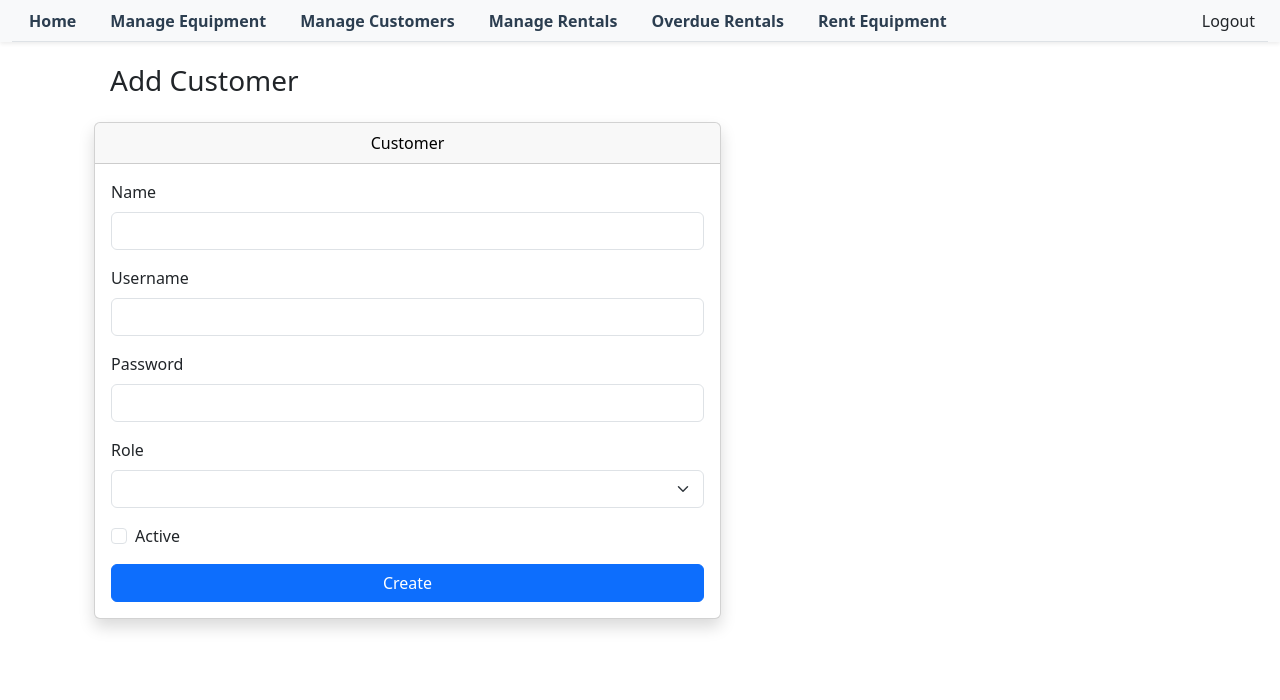
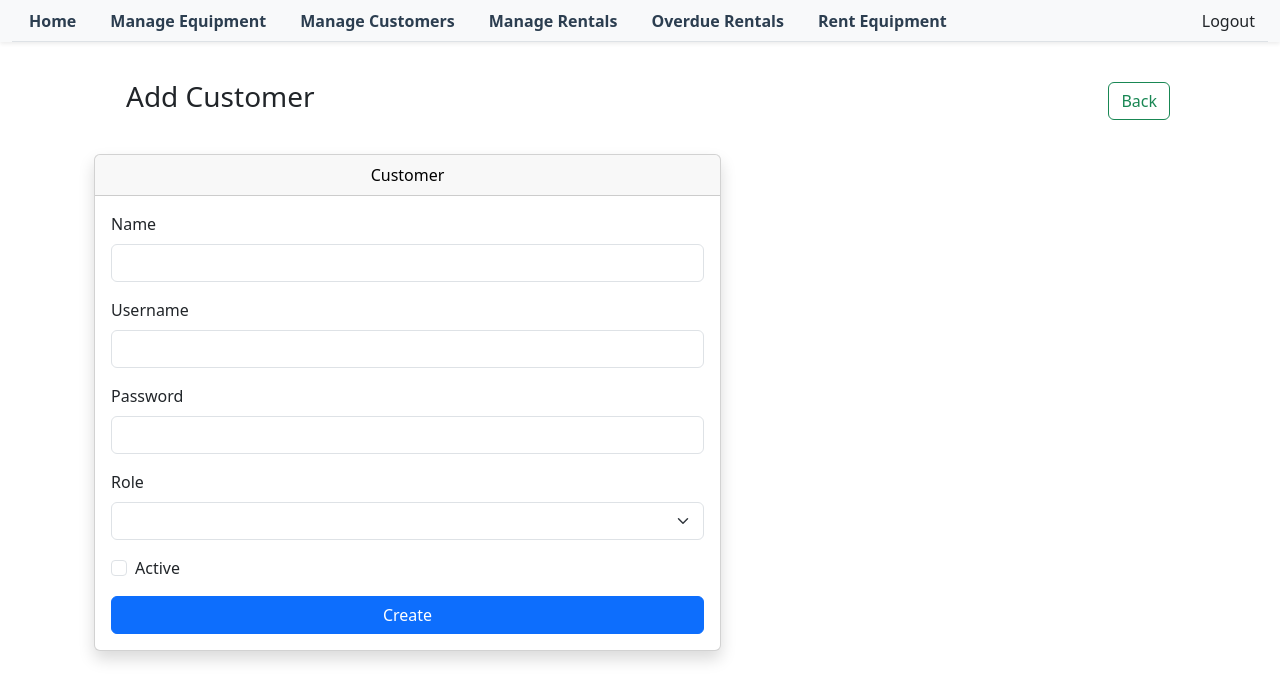
Before and after one commit to Johnstanley1/Midterm_EquipmentRental_Team2, an Angular app in the folder frontend/: page /add-customer in a window 1280 px wide. Shown: the top 700 px of the page. Built offline with nearby package versions, Linux system fonts and the light colour scheme.

Commit message:
updated customer detail screen

```diff
--- a/frontend/src/app/create-customer-screen/create-customer-screen.html
+++ b/frontend/src/app/create-customer-screen/create-customer-screen.html
@@ -1,5 +1,8 @@
 <div class="container mt-5">
-  <h3 class="p-3">Add Customer</h3>
+  <div class="d-flex justify-content-between align-items-center p-3">
+    <h3 class="p-3">Add Customer</h3>
+    <a routerLink="/all-e" class="btn btn-outline-success">Back</a>
+  </div>
   <div class="row">
     <div class="col-md-7">
       <div class="card shadow">
--- a/frontend/src/app/create-customer-screen/create-customer-screen.ts
+++ b/frontend/src/app/create-customer-screen/create-customer-screen.ts
@@ -1,14 +1,14 @@
 import { Component, inject } from '@angular/core';
 import { FormBuilder, ReactiveFormsModule, Validators } from '@angular/forms';
 import { CommonModule } from '@angular/common';
-import { Router } from '@angular/router';
+import {Router, RouterLink} from '@angular/router';
 import { Customer } from '../../../services/model-services';
 import { CustomerService } from '../../../services/customer-services';
 
 @Component({
   selector: 'app-create-customer-screen',
   standalone: true,
-  imports: [ReactiveFormsModule, CommonModule],
+  imports: [ReactiveFormsModule, CommonModule, RouterLink],
   templateUrl: './create-customer-screen.html',
   styleUrls: ['./create-customer-screen.css'],
 })
--- a/frontend/src/app/equipment-detail-screen/equipment-detail-screen.html
+++ b/frontend/src/app/equipment-detail-screen/equipment-detail-screen.html
@@ -1,7 +1,10 @@
-<div class="container mt-5">
+<div class="container mt-5" *ngIf="equipment$ | async as c; else loading">
   <div class="d-flex justify-content-between align-items-center p-3">
     <h3 class="m-0">Equipment Details</h3>
-    <a routerLink="/all-equipments" class="btn btn-outline-success">Back</a>
+    <div class="d-flex justify-content-end">
+      <a [routerLink]="['/edit-equipment', c.id]" class="btn btn-outline-success me-2">Edit</a>
+      <a routerLink="/all-equipments" class="btn btn-outline-primary">Back</a>
+    </div>
   </div>
   @if (equipment$ | async; as equipment) {
     <div class="row g-3 align-items-start">
@@ -40,3 +43,6 @@
     </div>
   }
 </div>
+<ng-template #loading>
+  <div class="container mt-4">Loading...</div>
+</ng-template>
--- a/frontend/src/app/equipment-detail-screen/equipment-detail-screen.ts
+++ b/frontend/src/app/equipment-detail-screen/equipment-detail-screen.ts
@@ -3,7 +3,7 @@ import {EquipmentService} from '../../../services/equipment-services';
 import {ActivatedRoute, RouterLink} from '@angular/router';
 import {Equipment} from '../../../services/model-services';
 import {of} from 'rxjs';
-import {AsyncPipe, isPlatformBrowser, NgOptimizedImage} from '@angular/common';
+import {AsyncPipe, isPlatformBrowser, NgIf, NgOptimizedImage} from '@angular/common';
 import {catchError} from 'rxjs/operators';
 
 @Component({
@@ -12,6 +12,7 @@ import {catchError} from 'rxjs/operators';
     AsyncPipe,
     NgOptimizedImage,
     RouterLink,
+    NgIf,
   ],
   templateUrl: './equipment-detail-screen.html',
   styleUrl: './equipment-detail-screen.css'
```
Also changed, not shown: frontend/public/images/profile.jpg (added), frontend/public/images/profile.png (added).
